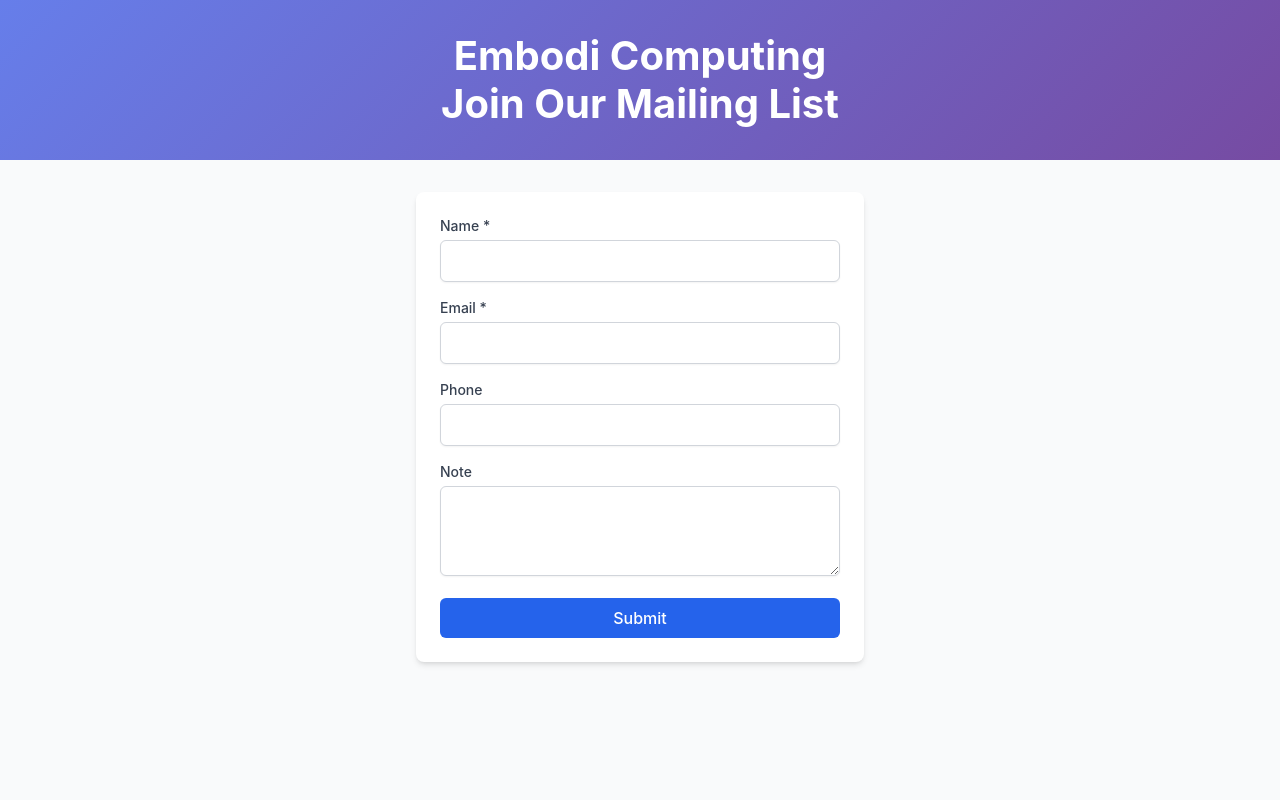
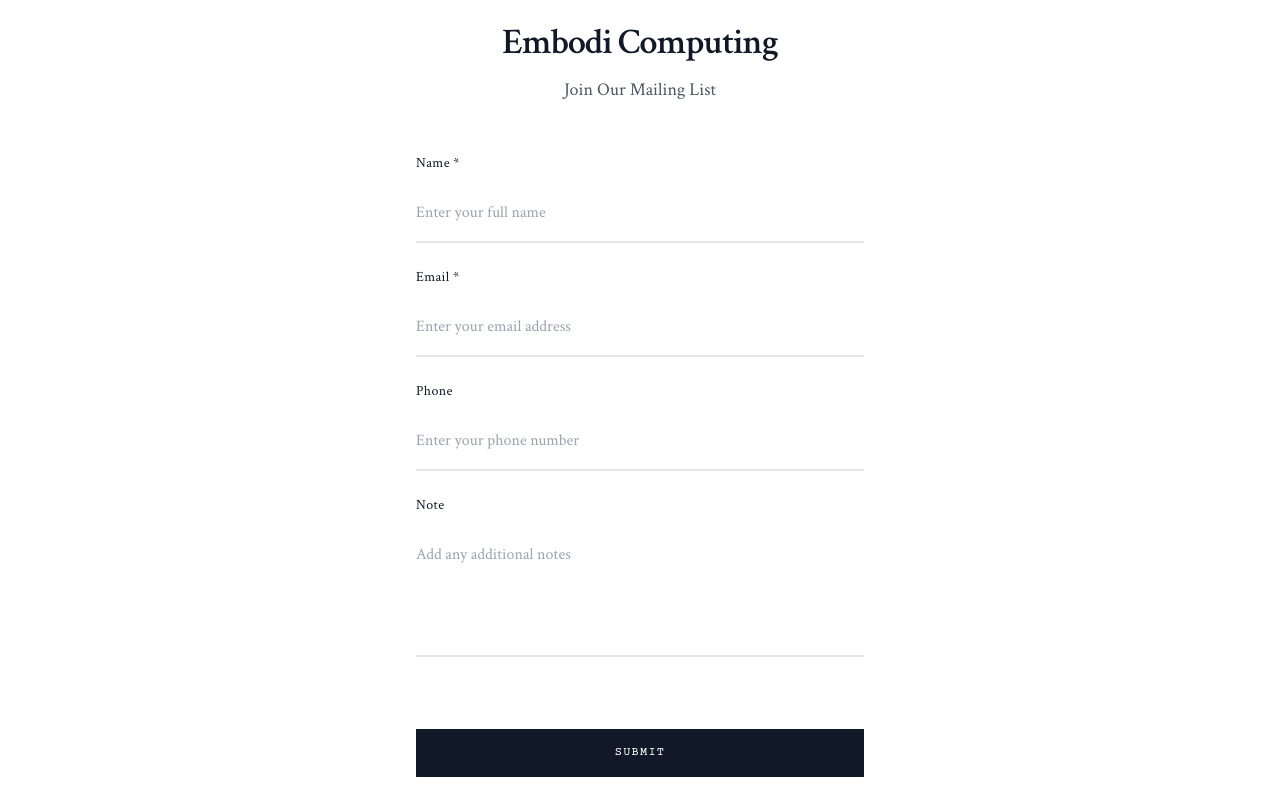
Before and after one commit to nazzacode/embodi-signup, a React (Create React App) app: page / in a window 1280 px wide. Built offline with nearby package versions, Linux system fonts and the light colour scheme.

Commit message:
Refactor styles and layout for App and SignupForm components; add custom fonts and update color scheme

```diff
--- a/src/App.css
+++ b/src/App.css
@@ -1,6 +1,6 @@
 .App {
   min-height: 100vh;
-  background-color: #f9fafb;
+  background-color: #ffffff;
 }
 
 .App-logo {
@@ -15,17 +15,20 @@
 }
 
 .App-header {
-  background: linear-gradient(135deg, #667eea 0%, #764ba2 100%);
-  padding: 2rem 1rem;
-  color: white;
+  background-color: #ffffff;
+  padding: 3rem 1rem 2rem 1rem;
+  color: #1f2937;
   text-align: center;
+  border-bottom: 1px solid #e5e7eb;
 }
 
 .App-header h1 {
   margin: 0;
+  font-family: 'Crimson Text', Georgia, serif;
   font-size: 2.5rem;
-  font-weight: 700;
+  font-weight: 600;
   line-height: 1.2;
+  letter-spacing: -0.025em;
 }
 
 .App-link {
--- a/src/App.js
+++ b/src/App.js
@@ -6,9 +6,6 @@
 function App() {
   return (
     <div className="App">
-      <header className="App-header">
-        <h1>Embodi Computing <br></br> Join Our Mailing List</h1>
-      </header>
       <SignupForm />
     </div>
   );
--- a/src/components/SignupForm.jsx
+++ b/src/components/SignupForm.jsx
@@ -20,10 +20,21 @@
   };
 
   return (
-    <div className="max-w-md mx-auto mt-8 p-6 bg-white rounded-lg shadow-md">
-      <form onSubmit={handleSubmit} className="space-y-4">
+    <div className="min-h-screen bg-white flex items-center justify-center px-4">
+      <div className="w-full max-w-md mx-auto">
+        <div className="text-center mb-12">
+          <h1 className="font-serif text-4xl font-semibold text-gray-900 mb-3 tracking-tight">
+            Embodi Computing
+          </h1>
+          <p className="font-serif text-lg text-gray-600 leading-relaxed">
+            Join Our Mailing List
+          </p>
+        </div>
+
+        <form onSubmit={handleSubmit} className="space-y-8">
+          <div className="space-y-6">
             <div>
-          <label htmlFor="name" className="block text-sm font-medium text-gray-700 mb-1">
+              <label htmlFor="name" className="block font-serif text-sm font-medium text-gray-900 mb-3 tracking-wide">
                 Name *
               </label>
               <input
@@ -33,12 +44,13 @@
                 value={form.name}
                 onChange={handleChange}
                 required
-            className="w-full px-3 py-2 border border-gray-300 rounded-md shadow-sm focus:outline-none focus:ring-2 focus:ring-blue-500 focus:border-blue-500"
+                className="w-full px-0 py-4 border-0 border-b-2 border-gray-200 bg-transparent focus:outline-none focus:border-gray-900 text-gray-900 font-serif text-base placeholder-gray-400 transition-colors duration-200"
+                placeholder="Enter your full name"
               />
             </div>
 
             <div>
-          <label htmlFor="email" className="block text-sm font-medium text-gray-700 mb-1">
+              <label htmlFor="email" className="block font-serif text-sm font-medium text-gray-900 mb-3 tracking-wide">
                 Email *
               </label>
               <input
@@ -48,12 +60,13 @@
                 value={form.email}
                 onChange={handleChange}
                 required
-            className="w-full px-3 py-2 border border-gray-300 rounded-md shadow-sm focus:outline-none focus:ring-2 focus:ring-blue-500 focus:border-blue-500"
+                className="w-full px-0 py-4 border-0 border-b-2 border-gray-200 bg-transparent focus:outline-none focus:border-gray-900 text-gray-900 font-serif text-base placeholder-gray-400 transition-colors duration-200"
+                placeholder="Enter your email address"
               />
             </div>
 
             <div>
-          <label htmlFor="phone" className="block text-sm font-medium text-gray-700 mb-1">
+              <label htmlFor="phone" className="block font-serif text-sm font-medium text-gray-900 mb-3 tracking-wide">
                 Phone
               </label>
               <input
@@ -62,12 +75,13 @@
                 name="phone"
                 value={form.phone}
                 onChange={handleChange}
-            className="w-full px-3 py-2 border border-gray-300 rounded-md shadow-sm focus:outline-none focus:ring-2 focus:ring-blue-500 focus:border-blue-500"
+                className="w-full px-0 py-4 border-0 border-b-2 border-gray-200 bg-transparent focus:outline-none focus:border-gray-900 text-gray-900 font-serif text-base placeholder-gray-400 transition-colors duration-200"
+                placeholder="Enter your phone number"
               />
             </div>
 
             <div>
-          <label htmlFor="note" className="block text-sm font-medium text-gray-700 mb-1">
+              <label htmlFor="note" className="block font-serif text-sm font-medium text-gray-900 mb-3 tracking-wide">
                 Note
               </label>
               <textarea
@@ -75,18 +89,23 @@
                 name="note"
                 value={form.note}
                 onChange={handleChange}
-            rows="3"
-            className="w-full px-3 py-2 border border-gray-300 rounded-md shadow-sm focus:outline-none focus:ring-2 focus:ring-blue-500 focus:border-blue-500"
+                rows="4"
+                className="w-full px-0 py-4 border-0 border-b-2 border-gray-200 bg-transparent focus:outline-none focus:border-gray-900 text-gray-900 font-serif text-base placeholder-gray-400 resize-none transition-colors duration-200"
+                placeholder="Add any additional notes"
               />
             </div>
+          </div>
 
+          <div className="pt-8">
             <button
               type="submit"
-          className="w-full bg-blue-600 text-white py-2 px-4 rounded-md hover:bg-blue-700 focus:outline-none focus:ring-2 focus:ring-blue-500 focus:ring-offset-2 transition duration-200 font-medium"
+              className="w-full bg-gray-900 text-white py-4 px-8 font-typewriter text-xs uppercase tracking-widest hover:bg-gray-800 focus:outline-none focus:ring-2 focus:ring-gray-500 focus:ring-offset-2 transition-all duration-200 border-0"
             >
               Submit
             </button>
+          </div>
         </form>
+      </div>
     </div>
   );
 };
--- a/src/index.css
+++ b/src/index.css
@@ -1,17 +1,18 @@
+@import url('https://fonts.googleapis.com/css2?family=Crimson+Text:ital,wght@0,400;0,600;0,700;1,400&family=Courier+Prime:ital,wght@0,400;0,700;1,400&display=swap');
+
 @tailwind base;
 @tailwind components;
 @tailwind utilities;
 
 body {
   margin: 0;
-  font-family: -apple-system, BlinkMacSystemFont, 'Segoe UI', 'Roboto', 'Oxygen',
-    'Ubuntu', 'Cantarell', 'Fira Sans', 'Droid Sans', 'Helvetica Neue',
-    sans-serif;
+  font-family: 'Crimson Text', Georgia, serif;
   -webkit-font-smoothing: antialiased;
   -moz-osx-font-smoothing: grayscale;
+  background-color: #ffffff;
+  color: #1f2937;
 }
 
 code {
-  font-family: source-code-pro, Menlo, Monaco, Consolas, 'Courier New',
-    monospace;
+  font-family: 'Courier Prime', 'Courier New', monospace;
 }
--- a/tailwind.config.js
+++ b/tailwind.config.js
@@ -5,7 +5,12 @@
     "./public/index.html",
   ],
   theme: {
-    extend: {},
+    extend: {
+      fontFamily: {
+        'serif': ['Crimson Text', 'Georgia', 'serif'],
+        'typewriter': ['Courier Prime', 'Courier New', 'monospace'],
+      },
+    },
   },
   plugins: [],
 }
```
Lines whose indentation alone changed are shown as unchanged.
